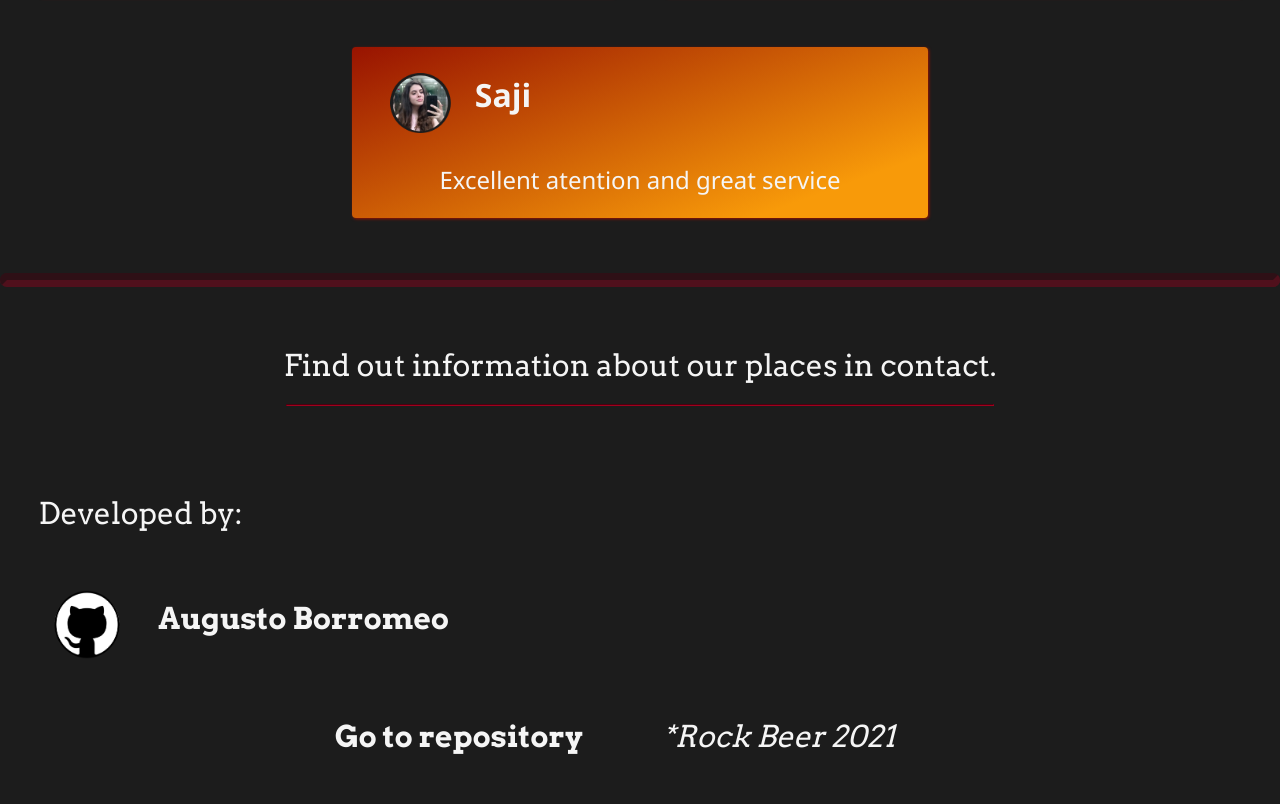
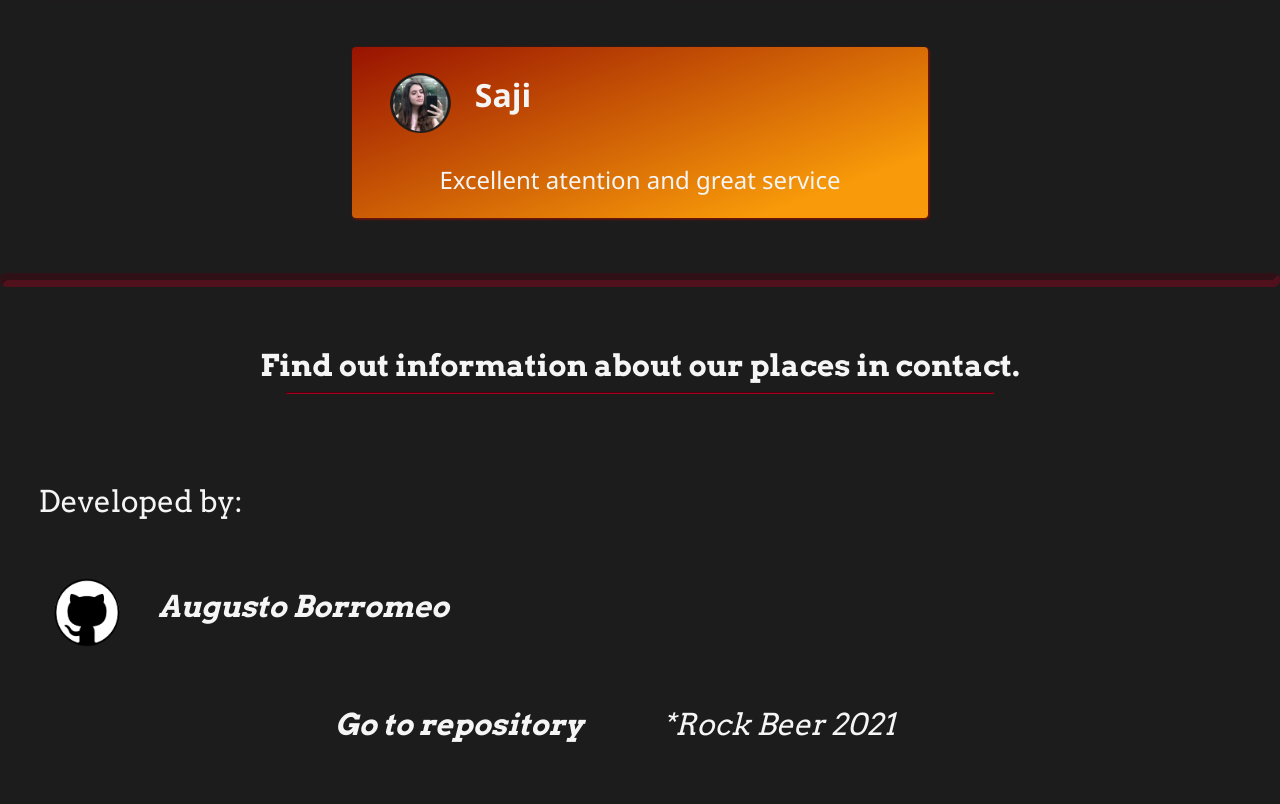
Before and after one commit to augustobor/RockBeer, a website: page index.html in a window 1280 px wide. Shown: the part 1797-2601 px from the top of the page. Drawn offline with Linux system fonts and the light colour scheme; a web font is replaced by a local one.

Commit message:
fixing contact

```diff
--- a/index.html
+++ b/index.html
@@ -35,7 +35,7 @@
 
     <section class="main--brand-storytelling">
 
-        <div>
+        <article>
             <p>
                 Rock beer wants to you have an excellent experience in
                 our pub in the simplest way with the best quality that can be offered.
@@ -44,8 +44,8 @@
             <center>
                 <img src="./images/main/desktop/pic1.webp" alt="people at RockBeer"/>
             </center>
-        </div>
-        <div>
+        </article>
+        <article>
             <center>
                 <img src="./images/main/desktop/pic2.webp" alt="RockBeer pic"/>
             </center>
@@ -55,7 +55,7 @@
                 in reserve.
             </p>
             <hr/>
-        </div>
+        </article>
 
         <img src="./images/main/phone/figure.webp" alt="half circle"/>
 
@@ -76,14 +76,14 @@
     <footer>
 
         <div class="footer--contact">
-            <p>
+            <h2>
                 Find out information about our places in contact.
-            </p>
+            </h2>
             <hr/>
         </div>
 
         <p class="footer--by">Developed by:</p>
-
+        <address>
             <div class="footer--github">
                 <img src="./images/main/GitHub.webp" alt ="github logo">
                 <a target="_blank" href="https://github.com/augustobor" rel="noreferrer" class="footer--github-button-profile">Augusto Borromeo</a>
@@ -92,6 +92,7 @@
                 <a target="_blank" href="https://github.com/augustobor/RockBeer" class="footer--github-button-repository">Go to repository</a>
                 <p><i>*Rock Beer 2021</i></p>
             </div>
+        </address>
 
     </footer>
 
--- a/stylesheets/main/desktop.css
+++ b/stylesheets/main/desktop.css
@@ -23,7 +23,8 @@ menu {
 	flex-direction: row;
 }
 
-.main--brand-storytelling div img {
+
+.main--brand-storytelling article img {
 	margin-left: 10rem;
 	align-self: center;
 }
@@ -33,7 +34,7 @@ menu {
 }
 
 
-.main--brand-storytelling div, footer div {
+.main--brand-storytelling article, footer div {
 	padding: 0 50px 0 50px;
 }
 
@@ -68,3 +69,7 @@ menu {
 footer p, footer .footer--by, footer .footer--github a, footer .footer--repository a {
 	font-size: 3rem;
 }
+
+footer .footer--contact > h2 {
+	font-size: 3rem;
+}
--- a/stylesheets/main/style.css
+++ b/stylesheets/main/style.css
@@ -173,8 +173,10 @@ footer hr {
 	margin: 0 20% 0 20%;
 }
 
-footer .footer--contact > p {
+footer .footer--contact > h2 {
 	margin-top: 6rem;
+	margin-bottom: 0.8rem;
+	font-size: 1.8rem;
 }
 
 footer p {
@@ -253,7 +255,7 @@ footer p {
 
 @media screen and (max-width: 1000px) {
 
-	.main--brand-storytelling div img {
+	.main--brand-storytelling article img {
 		display: none;
 	}
 
--- a/stylesheets/main/tablet.css
+++ b/stylesheets/main/tablet.css
@@ -7,7 +7,7 @@ menu li a {
 
 /*Brand Storytelling*/
 
-.main--brand-storytelling div, footer div {
+.main--brand-storytelling article, footer div {
 	padding: 0 90px 0 90px;
 }
 
```
Lines whose indentation alone changed are shown as unchanged.
